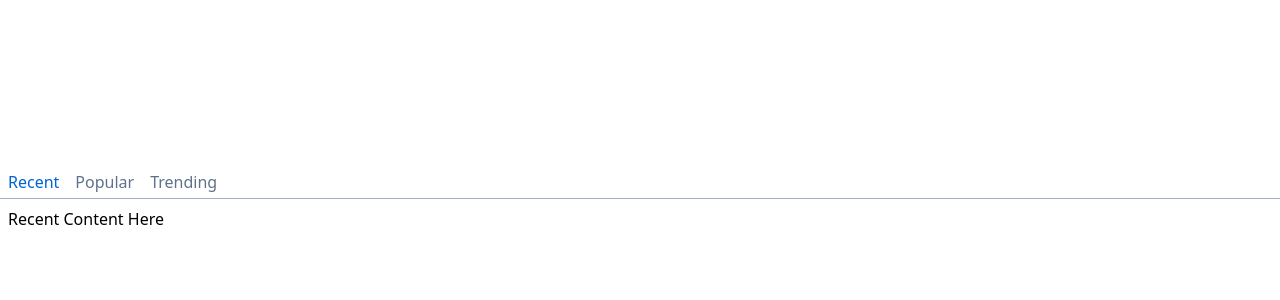
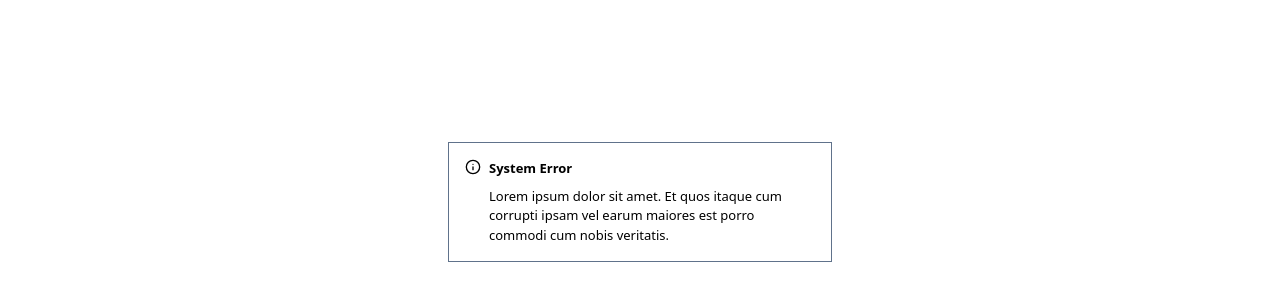
Before and after one commit to sangosteve/ui, a Next.js app: page / in a window 1280 px wide. Shown: the part 198-498 px from the top of the page. Built offline with nearby package versions, Linux system fonts and the light colour scheme.

Commit message:
Alert init

```diff
--- /dev/null
+++ b/app/components/ui/Alert.tsx
@@ -0,0 +1,51 @@
+import React from "react";
+import { cva, VariantProps } from "class-variance-authority";
+
+const alertStyles = cva(
+  "flex items-start p-4 max-w-sm border border-neutral-400 -text-body",
+  {
+    variants: {
+      intent: {
+        info: "text-blue-500",
+        warning: "",
+        success: "",
+        error: "",
+      },
+      variant: {
+        light: "",
+        filled: "",
+        outline: "",
+      },
+    },
+  }
+);
+
+export const Alert = ({
+  children,
+  icon,
+  title,
+  intent,
+  variant,
+}: AlertProps) => {
+  return (
+    <div className={alertStyles({ intent, variant })}>
+      <div className="flex items-start">{icon}</div>
+      <div className="flex flex-col items-start justify-start ml-2">
+        <div className="flex items-start justify-start text-body font-semibold">
+          {title}
+        </div>
+        <div className="mt-2">{children}</div>
+      </div>
+    </div>
+  );
+};
+
+export interface AlertProps extends VariantProps<typeof alertStyles> {
+  intent?: "info" | "warning" | "success" | "error";
+  variant?: "light" | "filled" | "outline";
+  children?: React.ReactNode;
+  icon?: React.ReactNode;
+  title?: string;
+}
+
+export default Alert;
--- a/app/components/ui/Button.tsx
+++ b/app/components/ui/Button.tsx
@@ -1,6 +1,6 @@
 import React from "react";
 import { cva, VariantProps } from "class-variance-authority";
-
+import { twMerge } from "tailwind-merge";
 const buttonStyles = cva(
   "flex items-center justify-center font-semibold px-4 py-2 rounded-md ",
   {
@@ -12,7 +12,7 @@ const buttonStyles = cva(
         error: "bg-red-500 text-white hover:bg-red-500 text-body",
       },
       variant: {
-        outline: 'bg-transparent',
+        outline: "bg-transparent",
         link: "bg-transparent border-none",
         ghost: "border-none",
       },
@@ -66,6 +66,9 @@ export interface ButtonProps extends VariantProps<typeof buttonStyles> {
   children?: React.ReactNode;
 }
 
+export const button = (variants: ButtonProps) =>
+  twMerge(buttonStyles(variants));
+
 const Button = ({
   intent,
   variant,
--- a/app/components/ui/Tab.tsx
+++ b/app/components/ui/Tab.tsx
@@ -1,73 +1,67 @@
-"use client"
-import React,{Fragment} from "react";
-import { Tab as HeadlessTab } from '@headlessui/react'
+"use client";
+import React, { Fragment } from "react";
+import { Tab as HeadlessTab } from "@headlessui/react";
 import clsx from "clsx";
 
-
-
-interface TabGroupProps{
-    children?:React.ReactNode;
+interface TabGroupProps {
+  children?: React.ReactNode;
 }
 
-export function TabGroup({children}:TabGroupProps){
-    return(
+export function TabGroup({ children }: TabGroupProps) {
+  return (
     <HeadlessTab.Group as="div" className="w-full text-body">
       {children}
     </HeadlessTab.Group>
-    )
+  );
 }
-interface TabListProps{
-    children?:React.ReactNode;
+interface TabListProps {
+  children?: React.ReactNode;
 }
 
-export function TabList({children}:TabListProps){
-    return(
+export function TabList({ children }: TabListProps) {
+  return (
     <HeadlessTab.List className="border-b border-neutral-200 text-neutral-400">
       {children}
     </HeadlessTab.List>
-    )
+  );
 }
 
-interface TabProps{
-    children?:React.ReactNode;
+interface TabProps {
+  children?: React.ReactNode;
 }
-export function Tab({children}:TabProps){
-
+export function Tab({ children }: TabProps) {
   return (
-    <HeadlessTab as={Fragment}  >
+    <HeadlessTab as={Fragment}>
       {({ selected }) => (
-                <button className={clsx(selected?"text-blue-500":"","px-2 py-1 hover:bg-blue-50")}>
+        <button
+          className={clsx(
+            selected ? "text-blue-500 outline-none border-0" : "",
+            "px-2 py-1 hover:bg-blue-50 font-semibold"
+          )}
+        >
           {children}
         </button>
       )}
     </HeadlessTab>
-        )
+  );
 }
 
 //className={"px-2 py-1 hover:bg-blue-50"}
 
-interface TabPanelsProps{
-    children?:React.ReactNode;
+interface TabPanelsProps {
+  children?: React.ReactNode;
 }
 
-export function TabPanels({children}:TabPanelsProps){
-    return(
-        <HeadlessTab.Panels>
-            {children}
-        </HeadlessTab.Panels>
-    )
+export function TabPanels({ children }: TabPanelsProps) {
+  return <HeadlessTab.Panels>{children}</HeadlessTab.Panels>;
 }
 
-interface TabPanelProps{
-    children?:React.ReactNode;
+interface TabPanelProps {
+  children?: React.ReactNode;
 }
 
-export function TabPanel({children}:TabPanelProps){
-    return(
-        <HeadlessTab.Panel className={"p-2"}>
-            {children}
-        </HeadlessTab.Panel>
-    )
+export function TabPanel({ children }: TabPanelProps) {
+  return <HeadlessTab.Panel className={"p-2"}>{children}</HeadlessTab.Panel>;
 }
 // const Tab = () => {
 //   return (
--- a/app/page.tsx
+++ b/app/page.tsx
@@ -1,27 +1,13 @@
-import { Input } from "./components/ui/Input";
-import{Tab,TabGroup,TabList,TabPanels,TabPanel} from "./components/ui/Tab";
+import Alert from "./components/ui/Alert";
 import styles from "./page.module.css";
+import { Info } from "lucide-react";
 export default function Home() {
   return (
     <div className="w-screen h-screen flex flex-col items-center justify-center">
-
-
-
-
-      <TabGroup>
-        <TabList>
-          <Tab>Recent</Tab>
-          <Tab>Popular</Tab>
-          <Tab>Trending</Tab>
-        </TabList>
-
-        <TabPanels>
-          <TabPanel>Recent Content Here</TabPanel>
-          <TabPanel>Populr Content Here</TabPanel>
-          <TabPanel>Trending Content Here</TabPanel>
-        </TabPanels>
-      </TabGroup>
-
+      <Alert icon={<Info size={16} />} title="System Error">
+        Lorem ipsum dolor sit amet. Et quos itaque cum corrupti ipsam vel earum
+        maiores est porro commodi cum nobis veritatis.
+      </Alert>
     </div>
   );
 }
--- a/tailwind.config.js
+++ b/tailwind.config.js
@@ -73,15 +73,15 @@ module.exports = {
       transparent: "transparent",
     },
     fontSize: {
-      "--h1": "48px",
-      "--h2": "40px",
-      "--h3": "33px",
-      "--h4": "28px",
-      "--h5": "23px",
-      "--title1": "19px",
-      "--title2": "16px",
-      "--body": " 13px",
-      "--caption": "11px",
+      "-h1": "48px",
+      "-h2": "40px",
+      "-h3": "33px",
+      "-h4": "28px",
+      "-h5": "23px",
+      "-title1": "19px",
+      "-title2": "16px",
+      "-body": " 13px",
+      "-caption": "11px",
     },
     extend: {},
   },
```
Lines whose indentation alone changed are shown as unchanged.
